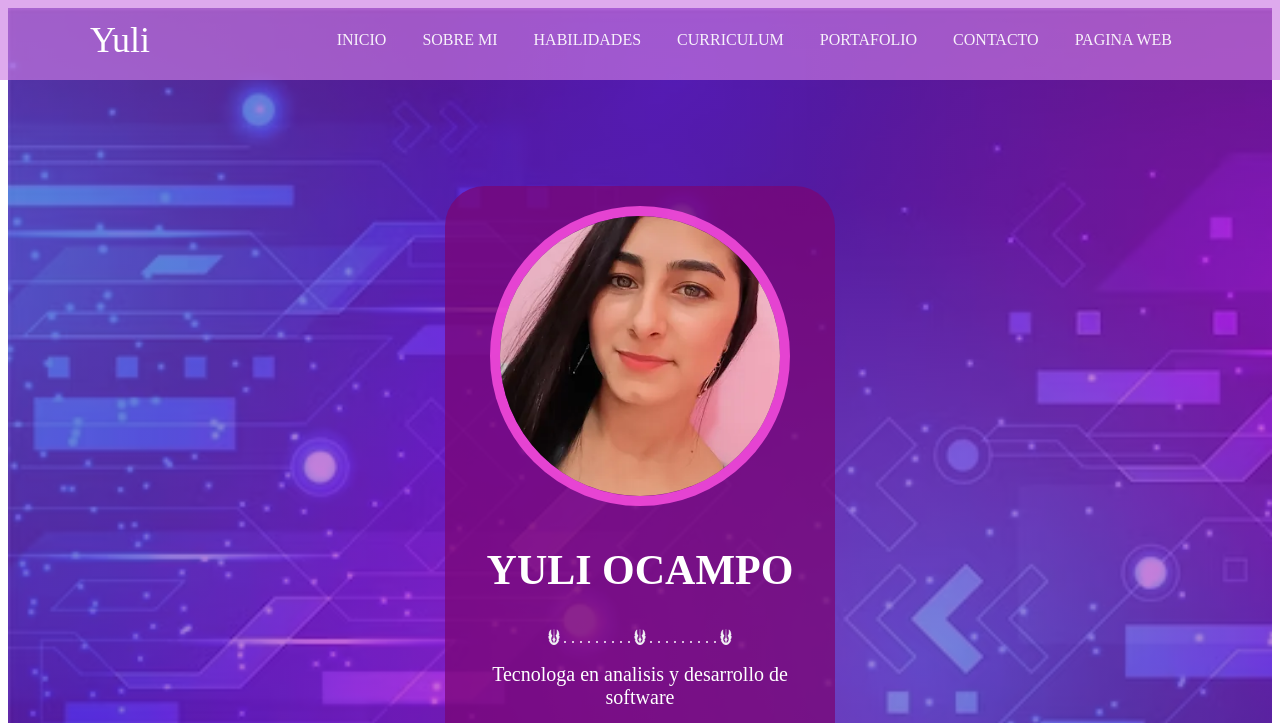
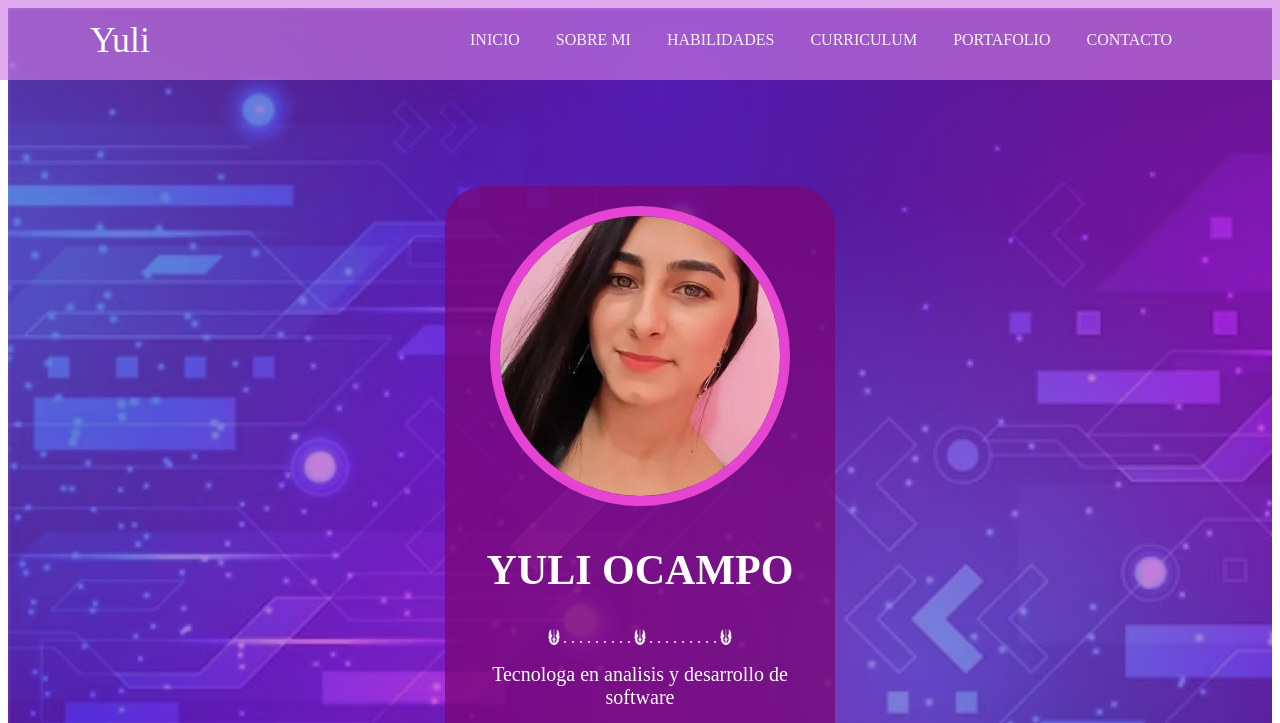
Before and after one commit to yuliOcampo1/Portafolio, a plain HTML site: page index.html in a window 1280 px wide. Shown: the top 723 px of the page. Drawn offline with Linux system fonts and the light colour scheme; a web font is replaced by a local one.

```diff
--- a/index.html
+++ b/index.html
@@ -9,7 +9,7 @@
     <link rel="stylesheet" href="estilos.css">
 </head>
 <body>
-    <!-- menu encabezado-->
+    <!--menu encabezado-->
     <div class="contenedor-header">
         <header>
             <div class="logo">
@@ -23,7 +23,7 @@
                     <li><a href="#curriculum" onclick="seleccionar()">CURRICULUM</a></li>
                     <li><a href="#portafolio" onclick="seleccionar()">PORTAFOLIO</a></li>
                     <li><a href="#contacto" onclick="seleccionar()">CONTACTO</a></li>
-                    <li><a href="index2.html" onclick="seleccionar()">PAGINA WEB</a></li>
+                    <!--<li><a href="index2.html" onclick="seleccionar()">PAGINA WEB</a></li>-->
                 </ul>
             </nav>
             <div class="nav-responsive" onclick="mostrarOcultarMenu()">
```
